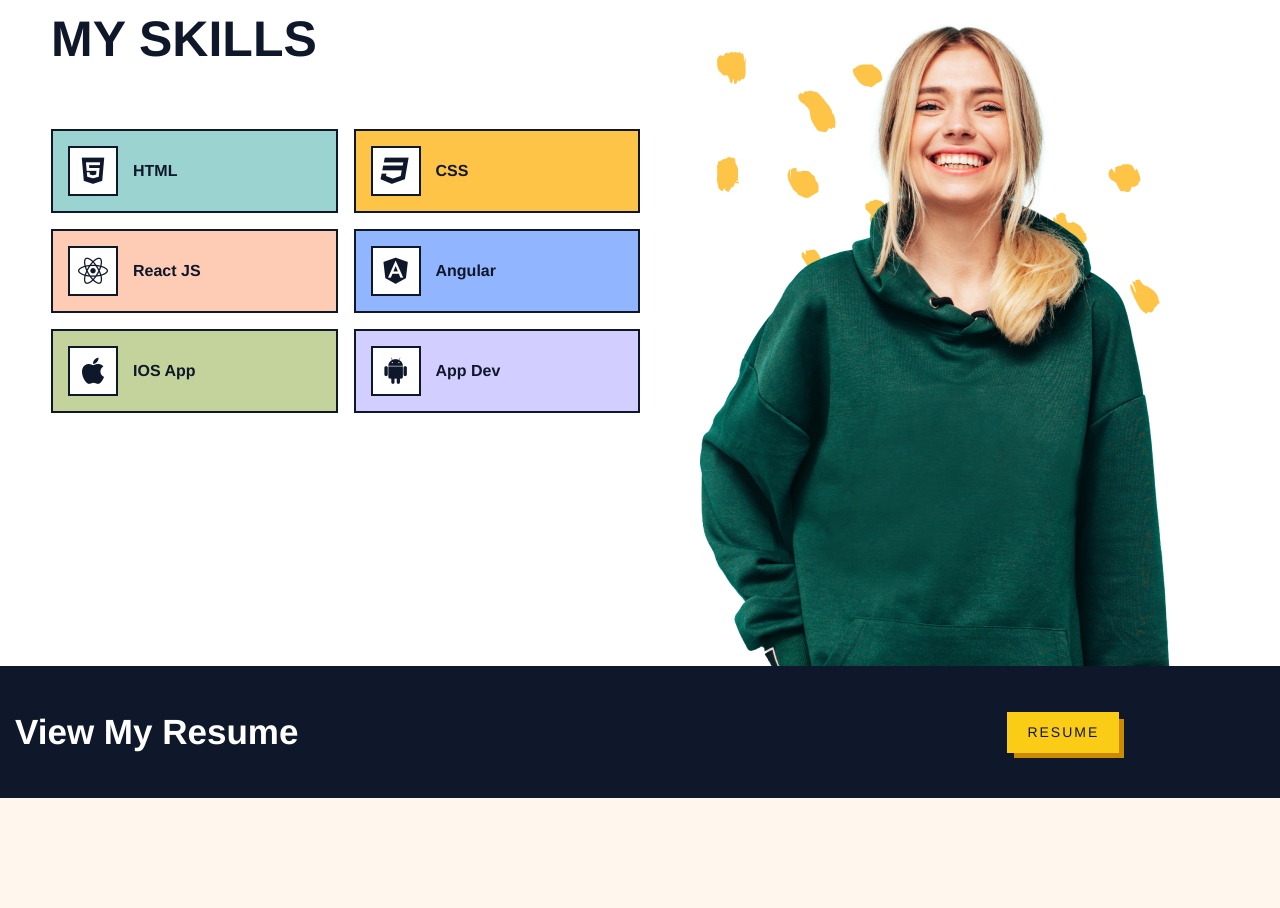
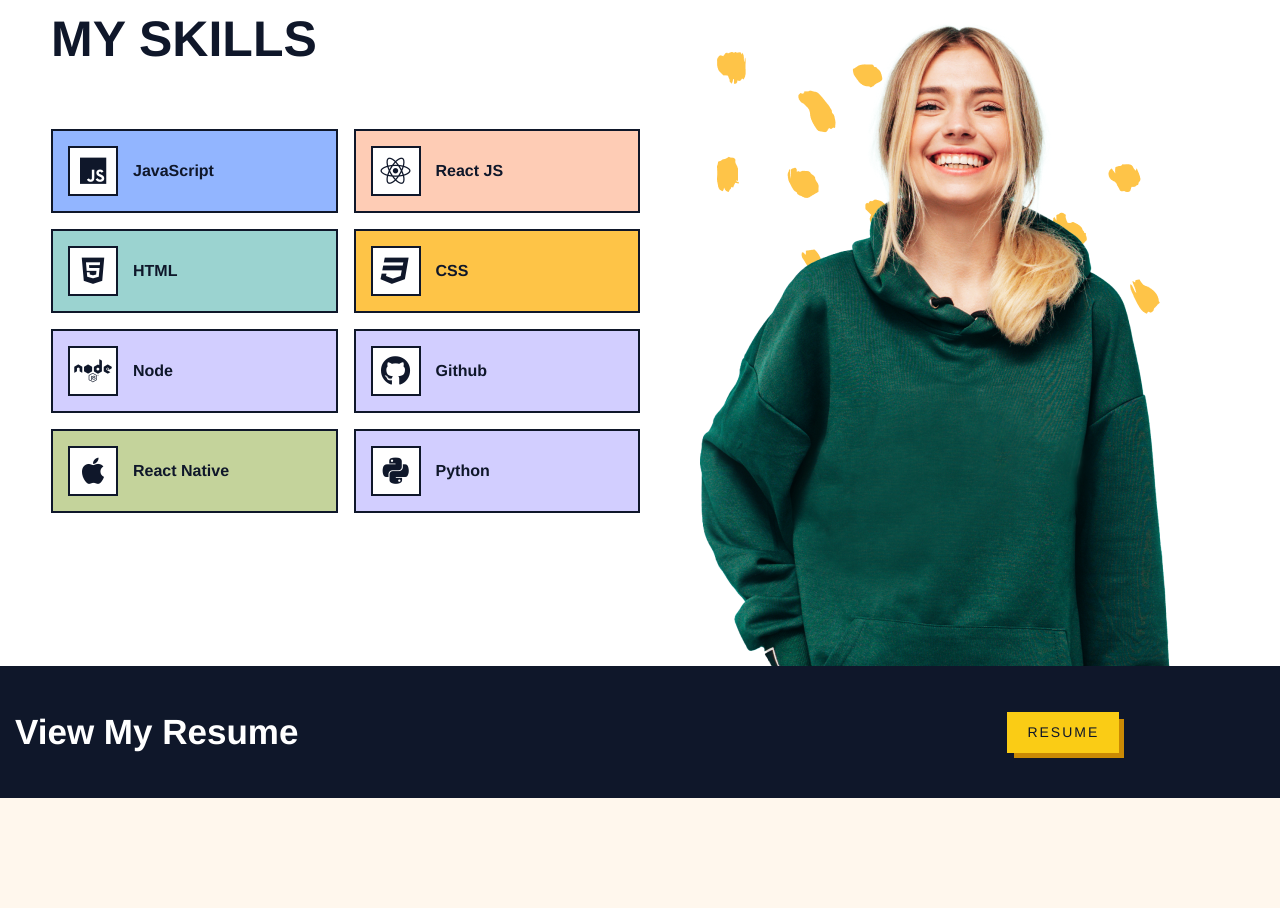
Before and after one commit to Steven-McCombe/portfoliosteven, a React (Create React App) app: page / in a window 1280 px wide. Shown: the part 1840-2748 px from the top of the page. Built offline with nearby package versions, Linux system fonts and the light colour scheme.

Commit message:
updated skills section

```diff
--- a/src/components/Origin/krinky.js
+++ b/src/components/Origin/krinky.js
@@ -3,10 +3,8 @@ import Header from "../Header/header"
 import Banner from "../Banner/banner"
 import BrandSlider from "../Brand/brand"
 import About from "../About/about"
-import ServiceList from "../Service/service"
 import SkillList from "../Skills/skill"
 import Work from "../Work/work"
-import Testimonial from "../Testimonial/testimonial"
 import Contact from "../Contact/contact"
 import Footer from "../Footer/footer"
 import Intrested from "../Intrested/intrested"
--- a/src/components/Skills/skill.js
+++ b/src/components/Skills/skill.js
@@ -23,12 +23,14 @@ function Skill(props) {
 export default function SkillList() {
 
     const skill_list = [
+        {id:{main:'bg-4', icon:'fab fa-js'}, title:'JavaScript' },
+        {id:{main:'bg-3', icon:'fab fa-react'}, title:'React JS' },
         {id:{main:'bg-1', icon:'fab fa-html5'}, title:'HTML' },
         {id:{main:'bg-2', icon:'fab fa-css3'}, title:'CSS' },
-        {id:{main:'bg-3', icon:'fab fa-react'}, title:'React JS' },
-        {id:{main:'bg-4', icon:'fab fa-angular'}, title:'Angular' },
-        {id:{main:'bg-5', icon:'fab fa-apple'}, title:'IOS App' },
-        {id:{main:'bg-6', icon:'fab fa-android'}, title:'App Dev' },
+        {id:{main:'bg-6', icon:'fab fa-node'}, title:'Node' },
+        {id:{main:'bg-6', icon:'fab fa-github'}, title:'Github' },
+        {id:{main:'bg-5', icon:'fab fa-apple'}, title:'React Native' },
+        {id:{main:'bg-6', icon:'fab fa-python'}, title:'Python' },
     ]
 
     return (
```
